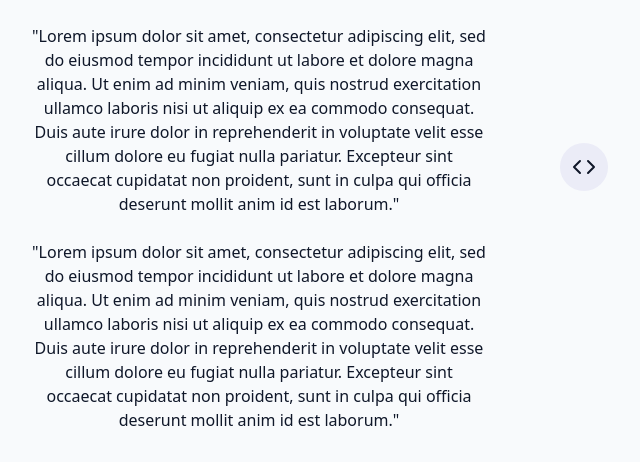
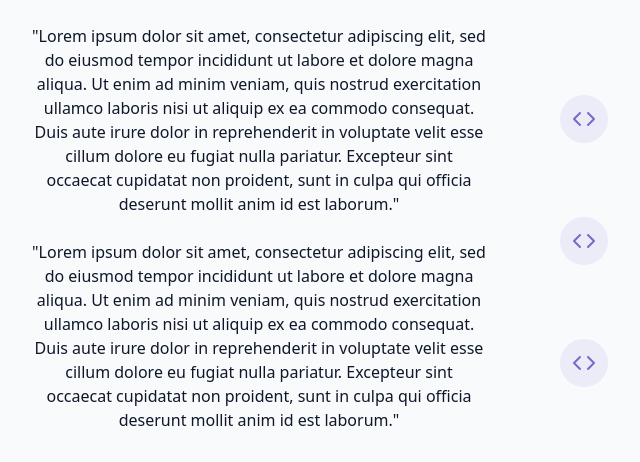
Before and after one commit to sebacruz1/Portafolio, a React (Vite) app: page / in a window 1280 px wide. Shown: the part 1016-1478 px from the top of the page, without its empty margins (129-769 px from the left). Built offline with nearby package versions, Linux system fonts and the light colour scheme.

Commit message:
agregar parte de about

```diff
--- a/src/components/About.jsx
+++ b/src/components/About.jsx
@@ -34,19 +34,33 @@ export const About = () => {
 					</div>
 				</div>
 
-					<div className="grid grid-cols-1 gap-6">
-						<div className="gradient-border p-6 card-hover">
-							<div className="flex items-start gap-4">
-								<div className="p-3 rounded-full bg-primary/10">
-									<Code />
-								</div>
+				<div className="grid grid-cols-1 gap-6">
+
+					<div className="gradient-border p-6 card-hover">
+						<div className="flex items-start gap-4">
+							<div className="p-3 rounded-full bg-primary/10">
+								<Code  className=" h-6 w-6 text-primary"/>
 							</div>
+
 						</div>
-						<div className="gradient-border p-6 card-hover"></div>
-						<div className="gradient-border p-6 card-hover"></div>
 
 					</div>
 
+					<div className="gradient-border p-6 card-hover">
+						<div className="flex items-start gap-4">
+							<div className="p-3 rounded-full bg-primary/10">
+								<Code  className=" h-6 w-6 text-primary"/>
+							</div>
+						</div>
+					</div>
+					<div className="gradient-border p-6 card-hover">
+						<div className="flex items-start gap-4">
+							<div className="p-3 rounded-full bg-primary/10">
+								<Code className=" h-6 w-6 text-primary"/>
+							</div>
+						</div>
+					</div>
+				</div>
 			</div>
 		</div>
 	</section>
```
